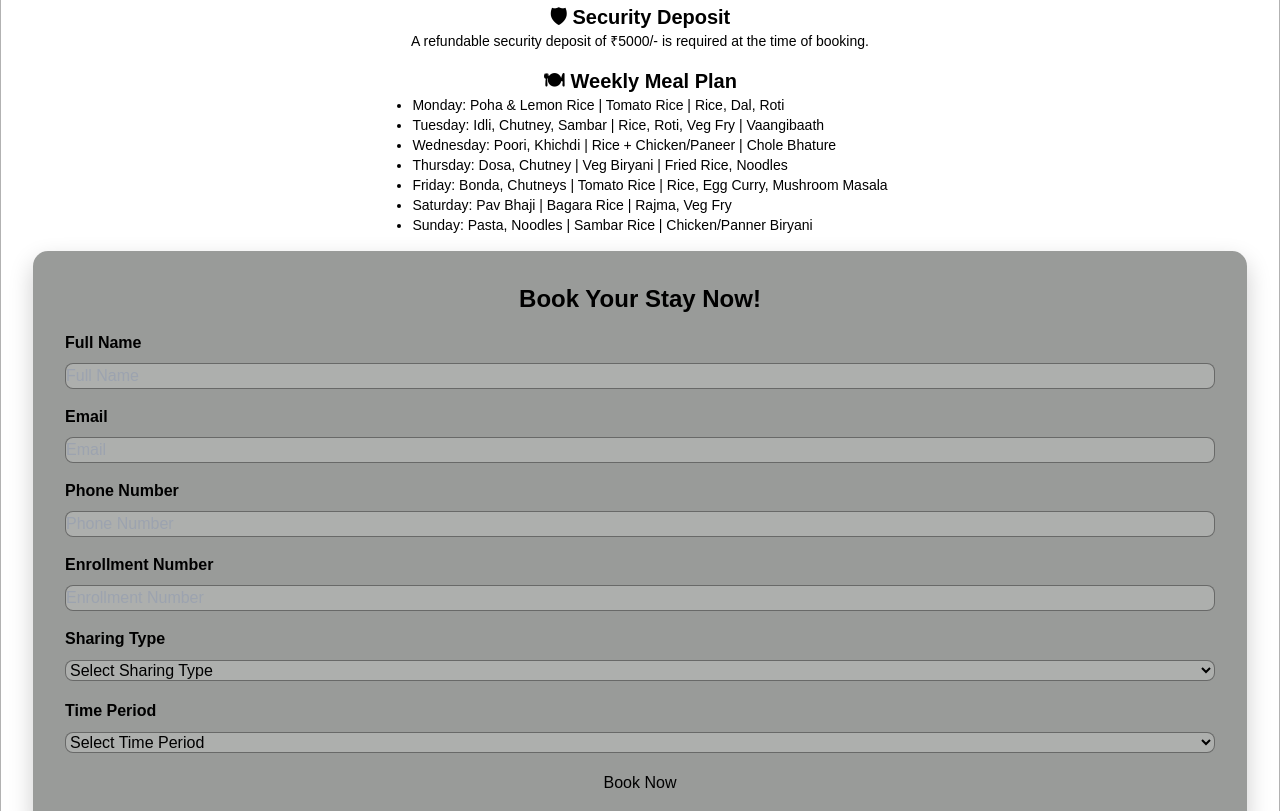
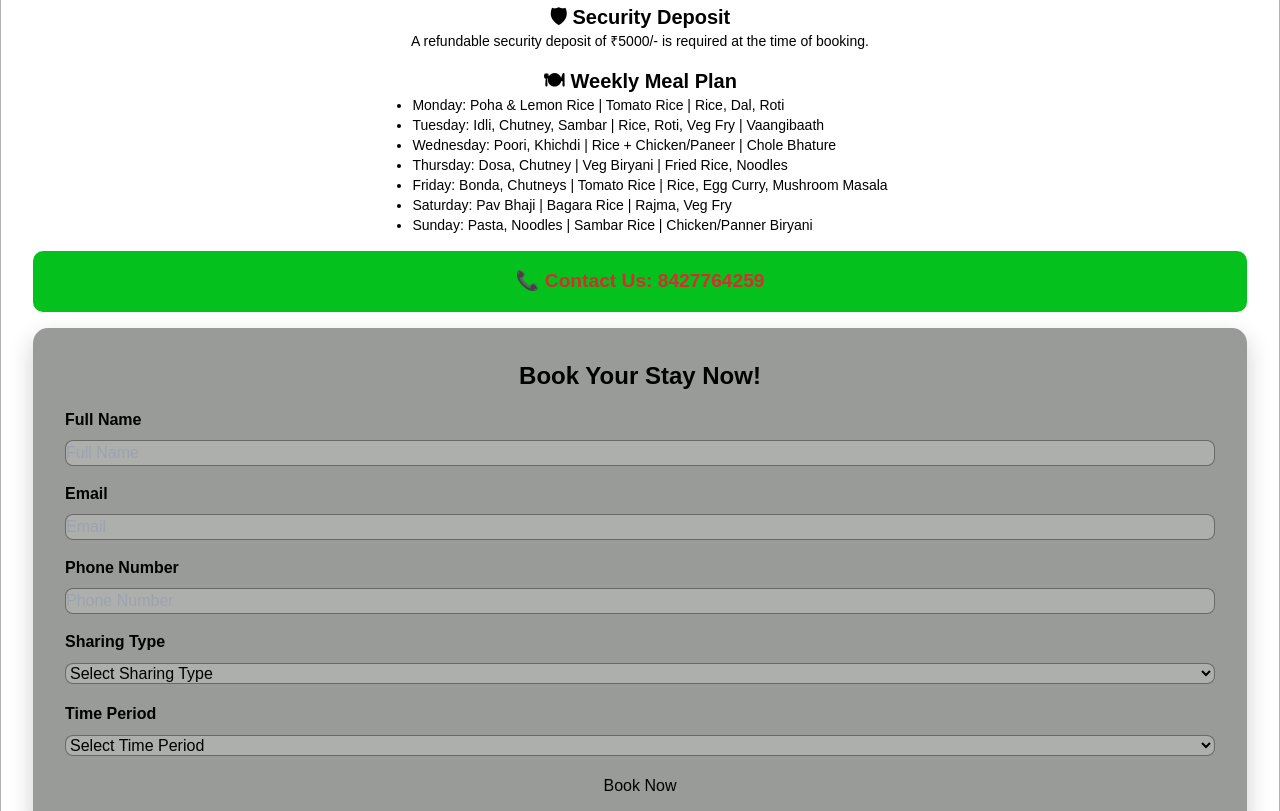
Before and after one commit to LakshmiNarasimhaReddy6244/lakshmi-narasimha-pg, a plain HTML site: page index.html in a window 1280 px wide. Shown: the part 590-1401 px from the top of the page. Drawn offline with nearby package versions, Linux system fonts and the light colour scheme.

Commit message:
Update index.html

```diff
--- a/index.html
+++ b/index.html
@@ -74,6 +74,17 @@
             width: 100%;
             margin-top: 1rem;
         }
+        .contact-us {
+            background: #05c11e;
+            color: #d32f2f;
+            padding: 1rem;
+            border-radius: 10px;
+            margin-top: 1rem;
+            width: 100%;
+            text-align: center;
+            font-weight: bold;
+            font-size: 1.2rem;
+        }
         button:hover {
             transform: scale(1.05);
             background: linear-gradient(90deg, #f97316, #ef4444);
@@ -138,6 +149,10 @@
             <li>Sunday: Pasta, Noodles | Sambar Rice | Chicken/Panner Biryani</li>
         </ul>
 
+        <div class="contact-us">
+            📞 Contact Us: <strong>8427764259</strong>
+        </div>
+
         <div class="booking-form">
             <h3 class="text-2xl font-bold text-center mb-4">Book Your Stay Now!</h3>
             <form class="space-y-4" action="https://formsubmit.co/jayasimhareddy6244@gmail.com" method="POST">
@@ -157,11 +172,6 @@
                 <div class="form-group">
                     <label class="font-semibold">Phone Number</label>
                     <input type="tel" name="phone" placeholder="Phone Number" required pattern="[0-9]{10}" title="Phone number should be 10 digits and only numbers">
-                </div>
-
-                <div class="form-group">
-                    <label class="font-semibold">Enrollment Number</label>
-                    <input type="text" name="enrollment" placeholder="Enrollment Number" required pattern="[A-Z]{1}\d{11}" title="Enrollment number should start with an alphabet followed by 11 digits">
                 </div>
 
                 <div class="form-group">
```
